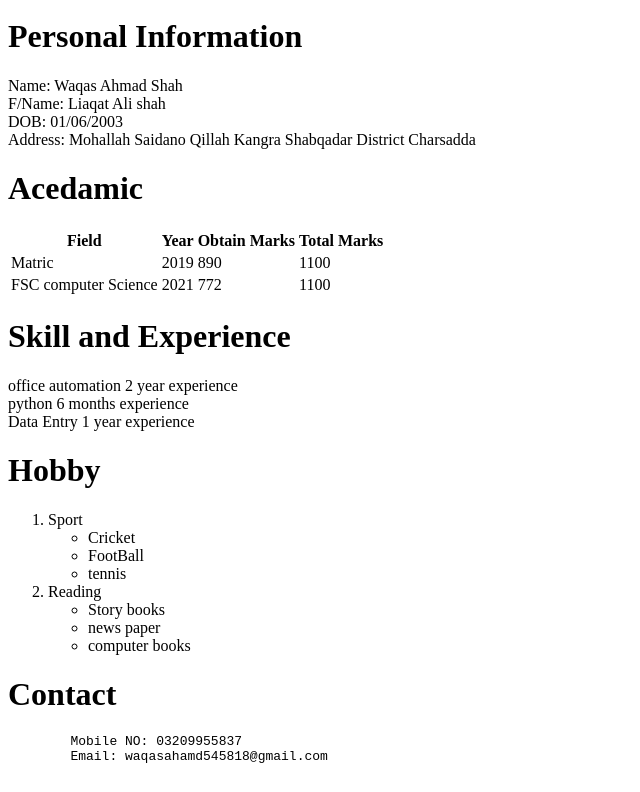
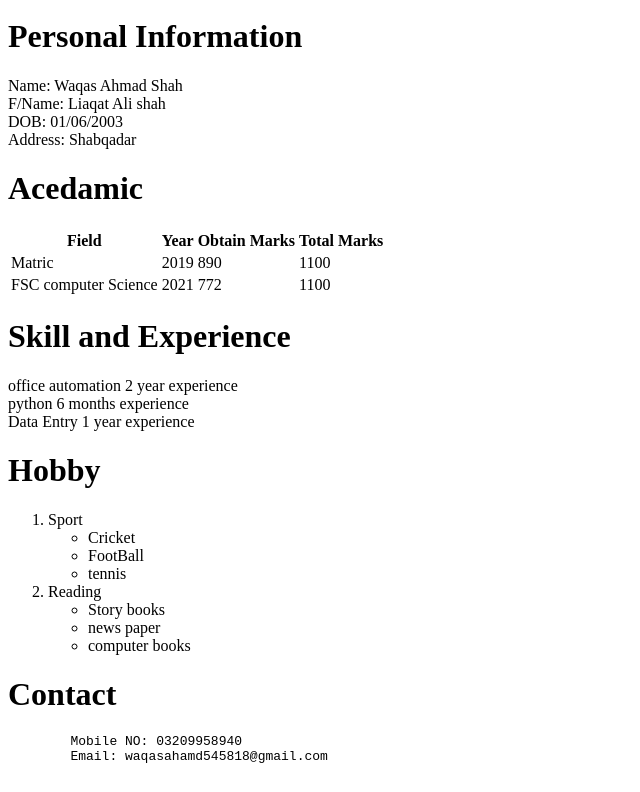
Before and after one commit to waqasahmadshah/E-commerce, a plain HTML site: page index.html in a window 1280 px wide. Shown: the part 29-821 px from the top of the page, without its empty margins (0-640 px from the left). Drawn offline with Linux system fonts and the light colour scheme.

Commit message:
update address

```diff
--- a/index.html
+++ b/index.html
@@ -13,7 +13,7 @@
         Name: Waqas Ahmad Shah <br>
         F/Name: Liaqat Ali shah <br>
         DOB: 01/06/2003 <br>
-        Address: Mohallah Saidano Qillah Kangra Shabqadar District Charsadda <br>
+        Address: Shabqadar<br>
     </p>
     <h1>Acedamic</h1>
     <p>
@@ -61,7 +61,7 @@
     </ol>
     <h1>Contact</h1>
     <pre>
-        Mobile NO: 03209955837
+        Mobile NO: 03209958940
         Email: waqasahamd545818@gmail.com
     </pre>
 </body>
```
